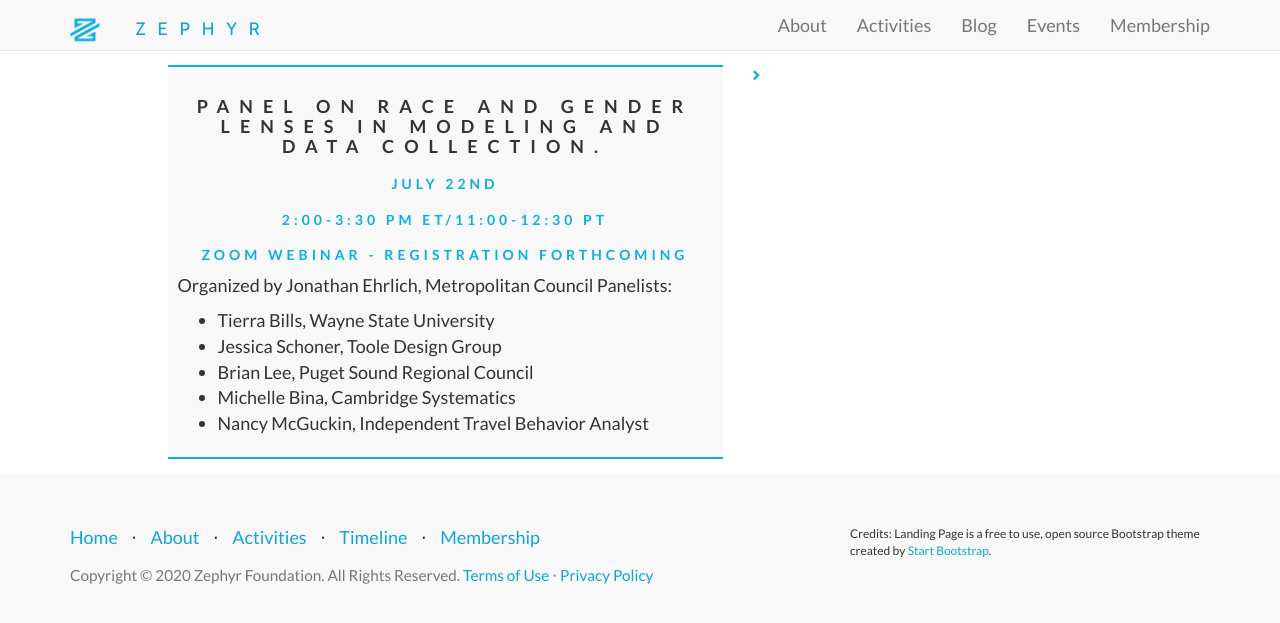
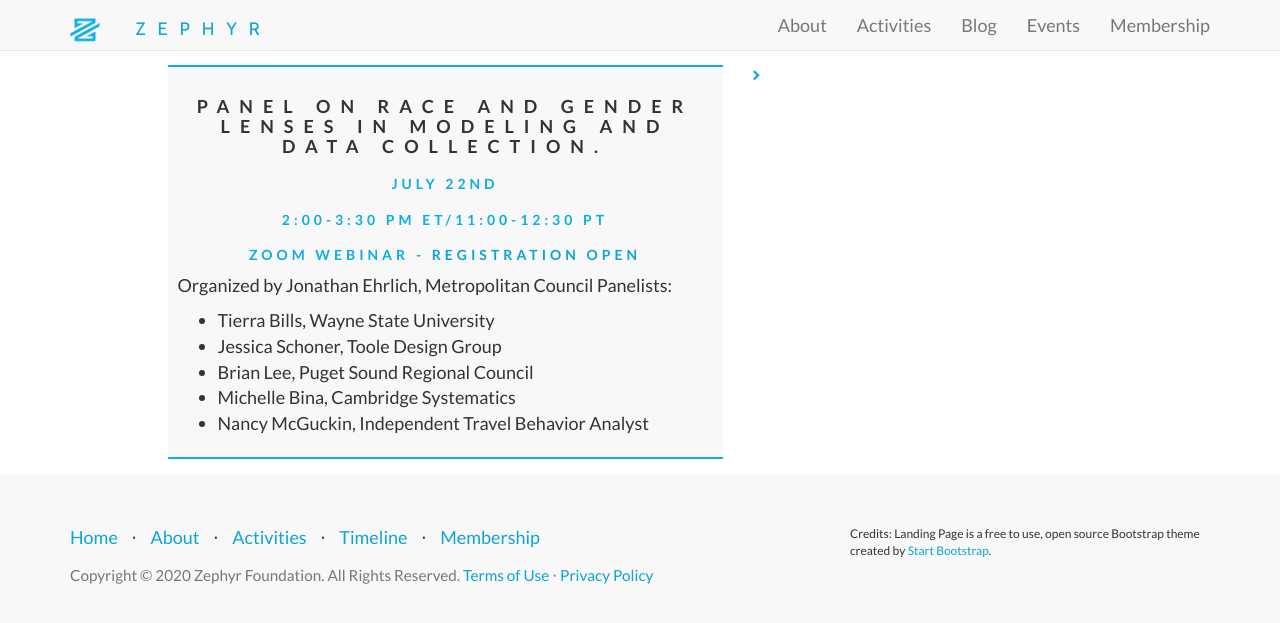
Before and after one commit to ZephyrTransport/zephyr-website, a Jekyll site: the page built from _events/2020-july-panel-race-gender-lenses.md, in a window 1280 px wide. Shown: the top 623 px of the page. Built offline with Jekyll 4.4.1, drawn with Linux system fonts in a browser that asks for light colours; nearby versions of some CDN libraries.

Commit message:
add registration for race/gender lenses

```diff
--- a/_events/2020-july-panel-race-gender-lenses.md
+++ b/_events/2020-july-panel-race-gender-lenses.md
@@ -5,7 +5,7 @@ title: Panel on Race and Gender Lenses in Modeling and Data Collection.
 type: Panel
 day: July 22nd
 time: 2:00-3:30 PM ET/11:00-12:30 PT
-place: Zoom Webinar - Registration forthcoming
+place: Zoom Webinar - <a href="https://zoom.us/meeting/register/tJItf--pqTsiG9OE44_v1YAaGTXqB6rWxEqe">Registration Open</a>
 additional-msg:
 summary:  "Organized by Jonathan Ehrlich, Metropolitan Council
 
--- a/index.html
+++ b/index.html
@@ -494,7 +494,7 @@ subTitle: Advancing Travel Analysis to Improve Society
 				<p><b>June 23 & 26 Time 1:00-2:30 PM ET/10:00-11:30 AM PT</b>: <a href='{{ site.baseurl }}/events/2020-june-learning-machine-learning-101'>Learning Session: Machine Learning 101.</a> (Zoom Meeting – <a href="https://zoom.us/meeting/register/tJwoceCsrDwiHtypgW33nRJcqpozPbAkGy8t">Registration Open</a>)
 				<p><b>July (Date/Time TBD)</b>: <a href='{{ site.baseurl }}/events/2020-july-activitysim'>Learning Session: Introduction to ActivitySim.</a> (Zoom Meeting – Registration Forthcoming)
 				<p><b>July (Date/Time TBD)</b>: <a href='{{ site.baseurl }}/events/2020-july-networks'>Learning Session: Network Development Tools and Tricks.</a> (Zoom Meeting – Registration Forthcoming)
-				<p><b>July 22nd Time: 2:00-3:30 PM ET/11:00-12:30 PT</b>: <a href='{{ site.baseurl }}/events/2020-july-panel-race-gender-lenses'>Panel on Race and Gender Lenses in Modeling and Data Collection.</a> (Zoom Meeting – Registration Forthcoming)
+				<p><b>July 22nd Time: 2:00-3:30 PM ET/11:00-12:30 PT</b>: <a href='{{ site.baseurl }}/events/2020-july-panel-race-gender-lenses'>Panel on Race and Gender Lenses in Modeling and Data Collection.</a> (Zoom Meeting – <a href="https://zoom.us/meeting/register/tJItf--pqTsiG9OE44_v1YAaGTXqB6rWxEqe">Registration Open</a>)
 				<p><b>Week of August 17th (Date/Time TBD)</b>: <a href='{{ site.baseurl }}/events/2020-august-panel-behavior-dynamics'>Panel on Behavior Dynamics.</a> (Zoom Meeting – Registration Forthcoming)
 
 			</div>
```
